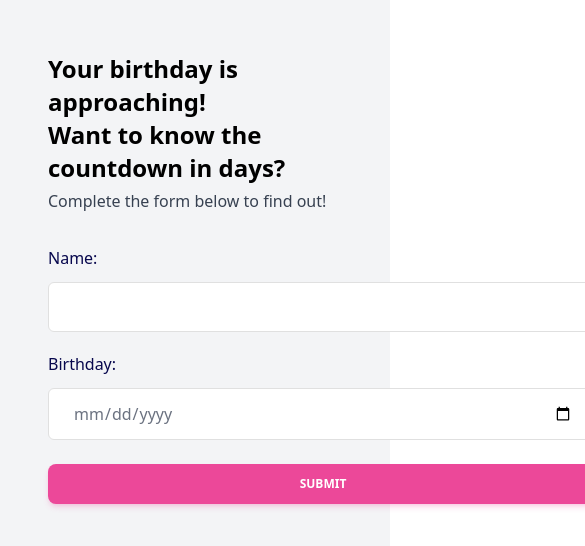
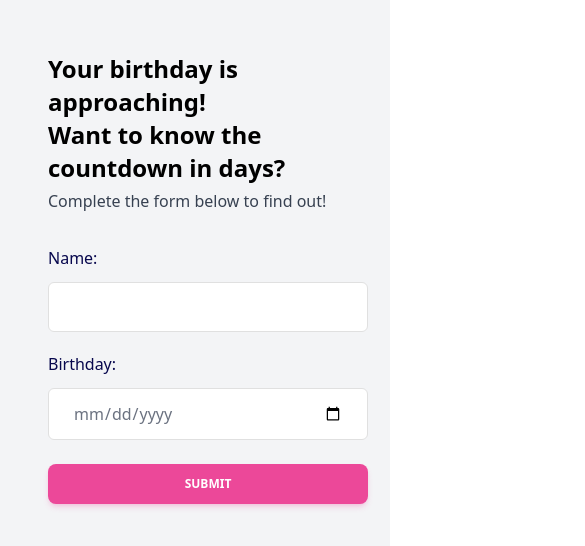
Before and after one commit to claudiasalves/birthday-app, a plain HTML site: page index.html in a window 390 px wide. Shown: the part 140-686 px from the top of the page, 585 px wide, since content can reach past the window. Drawn offline with nearby package versions, Linux system fonts and the light colour scheme.

Commit message:
form size fixed for mobile

```diff
--- a/index.html
+++ b/index.html
@@ -16,7 +16,7 @@
       <p class="mt-1 block font-sans text-base font-normal leading-relaxed text-gray-700 antialiased">
         Complete the form below to find out!
       </p>
-      <form id="birthdayForm" method="post" class="mt-8 mb-2 w-80 max-w-screen-lg sm:w-96 min-w-[550px]">
+      <form id="birthdayForm" method="post" class="mt-8 mb-2 w-80 max-w-screen-lg sm:w-96">
         <div class="mb-5">
           <label class="mb-3 block text-base font-medium text-[#07074D]" for="name">Name:</label>
           <input type="text" id="name" name="name" required
```
